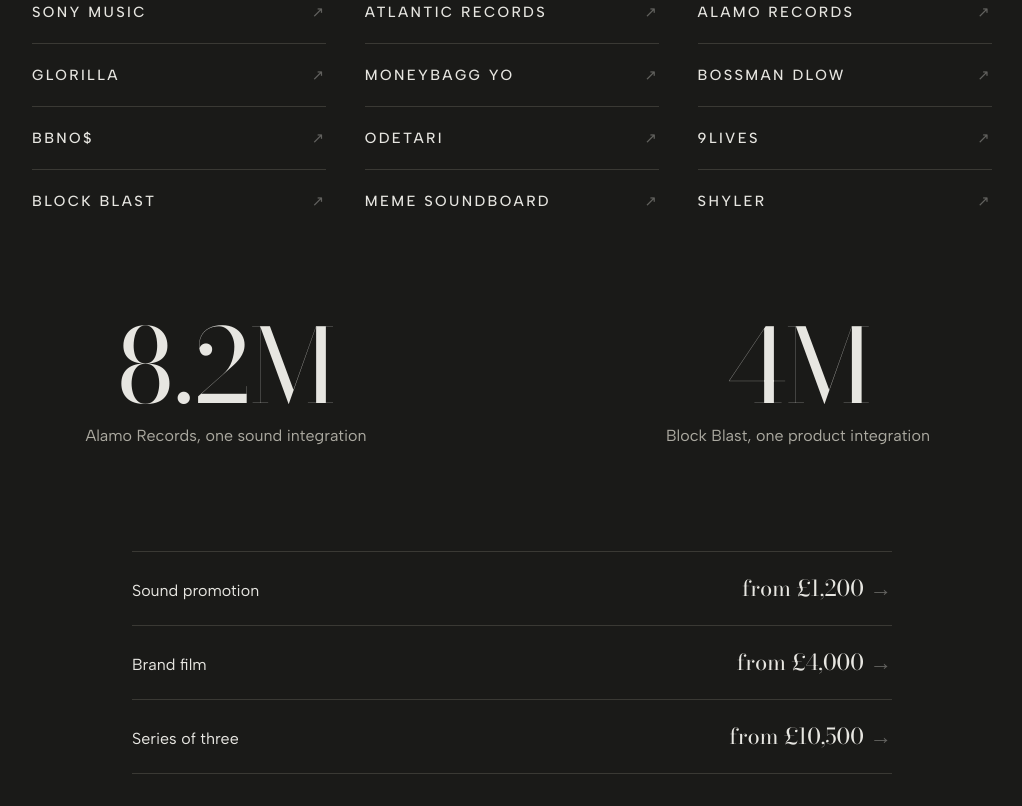
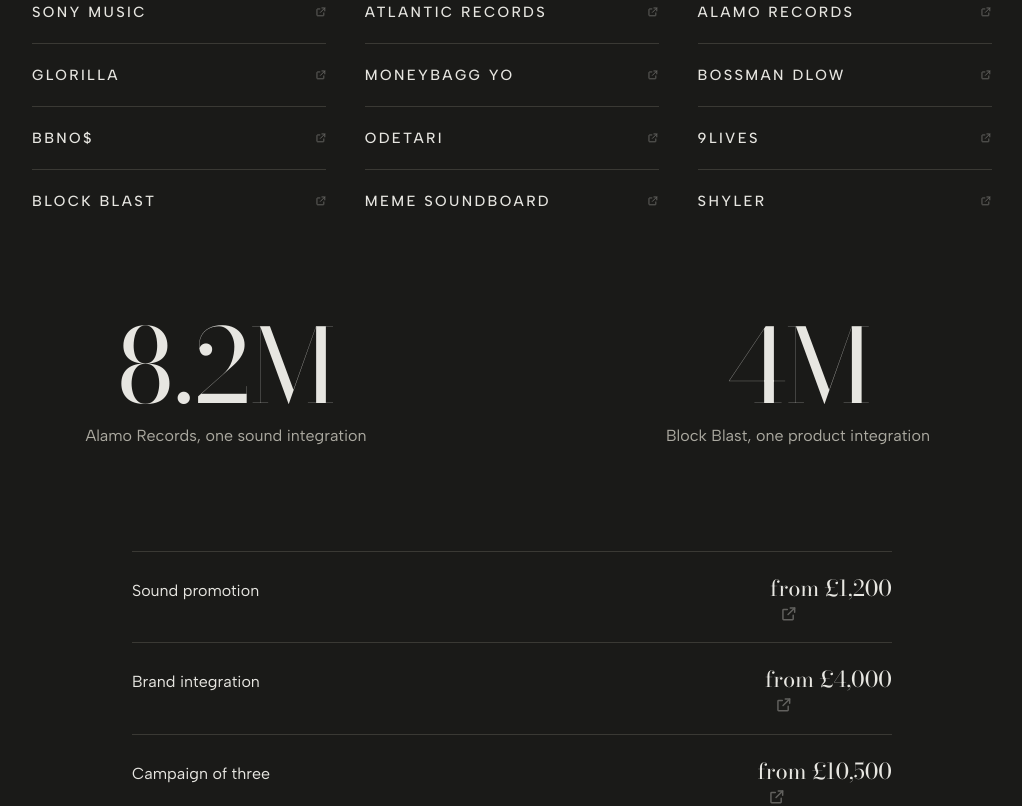
Before and after one commit to krowe19/animator-portfolio, a Next.js app: page / in a window 1280 px wide. Shown: the part 3160-3966 px from the top of the page, without its empty margins (128-1150 px from the left). Built offline with nearby package versions, Linux system fonts and the light colour scheme.

Commit message:
Use an open-link icon on rates and credits, rename Brand integration and Campaign of three
Co-Authored-By: Claude Opus 5.5 <noreply@anthropic.com>
Claude-Session: https://claude.ai/code/session_01Mk28pKvva9ySvmrf6ntNVK

```diff
--- a/src/app/globals.css
+++ b/src/app/globals.css
@@ -374,8 +374,8 @@ body {
 }
 
 .mono-rate-arrow {
-  display: inline-block;
-  font-family: var(--sans);
+  margin-left: 10px;
+  vertical-align: -0.05em;
   opacity: 0.35;
   transition: opacity 0.3s ease, transform 0.3s ease;
 }
@@ -388,7 +388,7 @@ body {
 .mono-rates > a:hover .mono-rate-arrow,
 .mono-rates > a:focus-visible .mono-rate-arrow {
   opacity: 1;
-  transform: translateX(3px);
+  transform: translate(2px, -2px);
 }
 
 .mono-enquire {
--- a/src/app/page.tsx
+++ b/src/app/page.tsx
@@ -1,5 +1,6 @@
 import Image from "next/image";
 import { EnquiryForm } from "@/components/monograph/EnquiryForm";
+import { LinkIcon } from "@/components/monograph/LinkIcon";
 import { RateList } from "@/components/monograph/RateList";
 import { monograph, type Plate } from "@/content/monograph";
 import { site } from "@/content/site";
@@ -117,9 +118,7 @@ export default function Home() {
                   style={{ "--gem": GEMS[index % GEMS.length] } as React.CSSProperties}
                 >
                   <span>{credit.name}</span>
-                  <span className="mono-credit-arrow" aria-hidden="true">
-                    ↗
-                  </span>
+                  <LinkIcon className="mono-credit-arrow" />
                 </a>
               ))}
             </div>
--- /dev/null
+++ b/src/components/monograph/LinkIcon.tsx
@@ -0,0 +1,21 @@
+/** "Open link" glyph: a box with an arrow leaving its corner. */
+export function LinkIcon({ className }: { className?: string }) {
+  return (
+    <svg
+      className={className}
+      width="0.8em"
+      height="0.8em"
+      viewBox="0 0 24 24"
+      fill="none"
+      stroke="currentColor"
+      strokeWidth="2"
+      strokeLinecap="round"
+      strokeLinejoin="round"
+      aria-hidden="true"
+    >
+      <path d="M14 4h6v6" />
+      <path d="M20 4l-9 9" />
+      <path d="M18 14v5a1 1 0 0 1-1 1H5a1 1 0 0 1-1-1V7a1 1 0 0 1 1-1h5" />
+    </svg>
+  );
+}
--- a/src/components/monograph/RateList.tsx
+++ b/src/components/monograph/RateList.tsx
@@ -1,5 +1,6 @@
 "use client";
 
+import { LinkIcon } from "@/components/monograph/LinkIcon";
 import type { Rate } from "@/content/monograph";
 
 export const ENQUIRE_EVENT = "mono:enquire";
@@ -21,9 +22,7 @@ export function RateList({ rates }: { rates: readonly Rate[] }) {
           <span>{rate.label}</span>
           <span>
             {rate.price}
-            <span className="mono-rate-arrow" aria-hidden="true">
-              &nbsp;→
-            </span>
+            <LinkIcon className="mono-rate-arrow" />
           </span>
         </a>
       ))}
--- a/src/content/monograph.ts
+++ b/src/content/monograph.ts
@@ -84,7 +84,7 @@ export const monograph = {
   ],
   rates: [
     { label: "Sound promotion", price: "from £1,200" },
-    { label: "Brand film", price: "from £4,000" },
-    { label: "Series of three", price: "from £10,500" },
+    { label: "Brand integration", price: "from £4,000" },
+    { label: "Campaign of three", price: "from £10,500" },
   ] satisfies Rate[],
 } as const;
```
